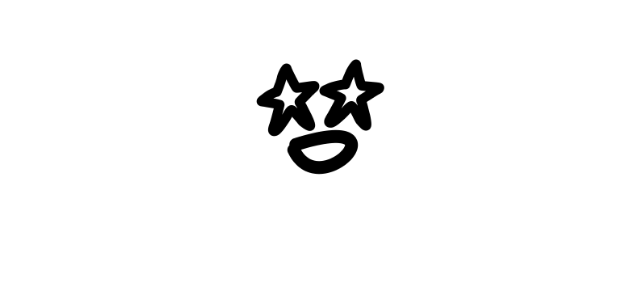
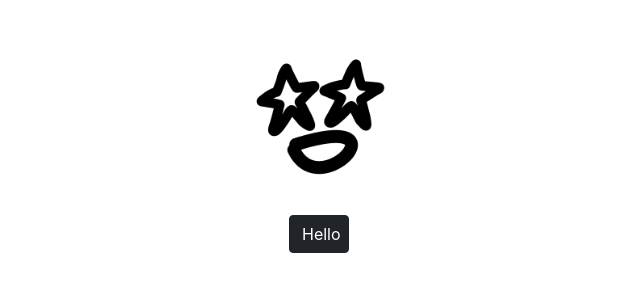
Before and after one commit to Borkabori/dictionary-project, a React (Create React App) app: page / in a window 1280 px wide. Shown: the top 300 px of the page, without its empty margins (321-961 px from the left). Built offline with nearby package versions, Linux system fonts and the light colour scheme.

Commit message:
Bootstrap works

```diff
--- a/src/App.css
+++ b/src/App.css
@@ -7,3 +7,9 @@
   display: block;
   margin: 0 auto;
 }
+
+.btn {
+  display: block;
+  margin: 0 auto;
+  width: 60px;
+}
--- a/src/App.js
+++ b/src/App.js
@@ -6,6 +6,10 @@ export default function App() {
     <div className="App">
       <header className="App-header">
         <img src={stareyes} className="stareyes-logo" alt="stareyes" />
+        <a href="#" className="btn btn-dark">
+          {" "}
+          Hello{" "}
+        </a>
       </header>
     </div>
   );
```
